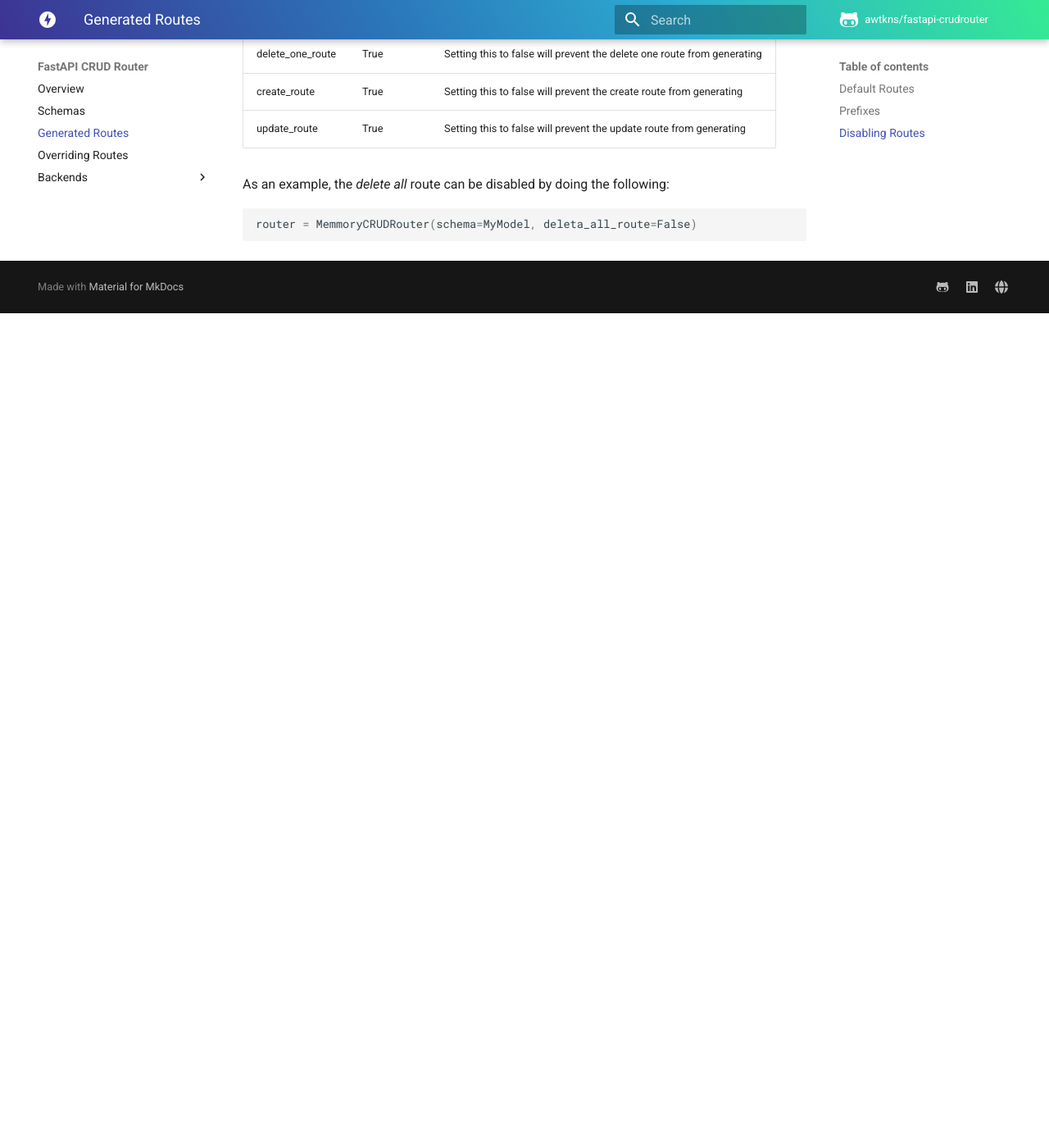
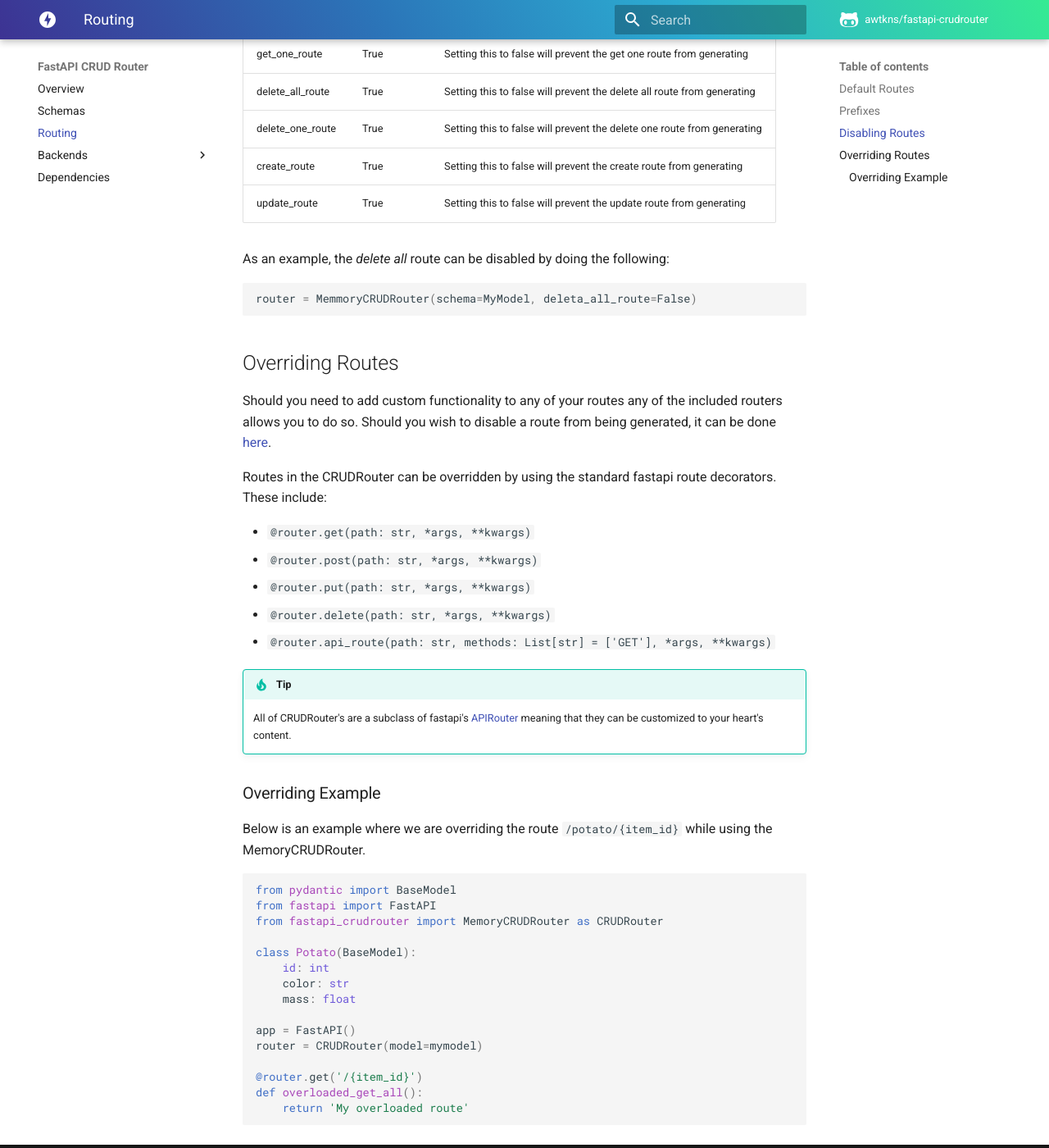
Before and after one commit to awtkns/fastapi-crudrouter, an MkDocs documentation site: the page built from docs/en/docs/routing.md, in a window 1280 px wide and 1400 px high, scrolled down 1379 px. Shown: the whole window at 82% size. Built offline with MkDocs 1.6.1 and Material for MkDocs 9.7.7, drawn with Linux system fonts in a browser that asks for light colours; comment, search, counter and statistics services are not loaded; before the commit the page ends 1761 px from its top, so only the background shows below that; some of the changed text lies outside the part shown.

````diff
--- a/docs/en/docs/routing.md
+++ b/docs/en/docs/routing.md
@@ -1,3 +1,6 @@
+Automatic route generation is the meat and potatoes of CRUDRouter's features.  Detailed below is how you can prefix, customize,
+and disable any routes generated by the CRUDRouter.
+
 ## Default Routes
 By default, the CRUDRouter will generate the six routes below for you.
 
@@ -42,3 +45,41 @@
 ```python
 router = MemmoryCRUDRouter(schema=MyModel, deleta_all_route=False)
 ```
+
+
+## Overriding Routes
+Should you need to add custom functionality to any of your routes any of the included routers allows you to do so.
+Should you wish to disable a route from being generated, it can be done [here](../routing/#disabling-routes).
+
+Routes in the CRUDRouter can be overridden by using the standard fastapi route decorators. These include:
+
+ -  `@router.get(path: str, *args, **kwargs)`
+ -  `@router.post(path: str, *args, **kwargs)`
+ -  `@router.put(path: str, *args, **kwargs)`
+ -  `@router.delete(path: str, *args, **kwargs)`
+ -  `@router.api_route(path: str, methods: List[str] = ['GET'], *args, **kwargs)`
+
+!!! tip
+    All of CRUDRouter's are a subclass of fastapi's [APIRouter](https://fastapi.tiangolo.com/tutorial/bigger-applications/#apirouter)
+    meaning that they can be customized to your heart's content.
+
+### Overriding Example
+Below is an example where we are overriding the route `/potato/{item_id}` while using the MemoryCRUDRouter.
+
+```python
+from pydantic import BaseModel
+from fastapi import FastAPI
+from fastapi_crudrouter import MemoryCRUDRouter as CRUDRouter
+
+class Potato(BaseModel):
+    id: int
+    color: str
+    mass: float
+
+app = FastAPI()
+router = CRUDRouter(model=mymodel)
+
+@router.get('/{item_id}')
+def overloaded_get_all():
+    return 'My overloaded route'
+```
--- a/docs/en/mkdocs.yml
+++ b/docs/en/mkdocs.yml
@@ -18,12 +18,12 @@
 nav:
   - Overview: index.md
   - Schemas: schemas.md
-  - Generated Routes: routing.md
-  - Overriding Routes: overrides.md
+  - Routing: routing.md
   - Backends:
       - In Memory: backends/memory.md
       - SQLAlchemy: backends/sqlalchemy.md
       - Databases (async): backends/async.md
+  - Dependencies: dependencies.md
 
 google_analytics:
   - UA-186315536-1
````
Also changed, not shown: docs/en/docs/dependencies.md (added, +24 -0 lines), docs/en/docs/overrides.md (deleted, +0 -36 lines), 2 other files.
